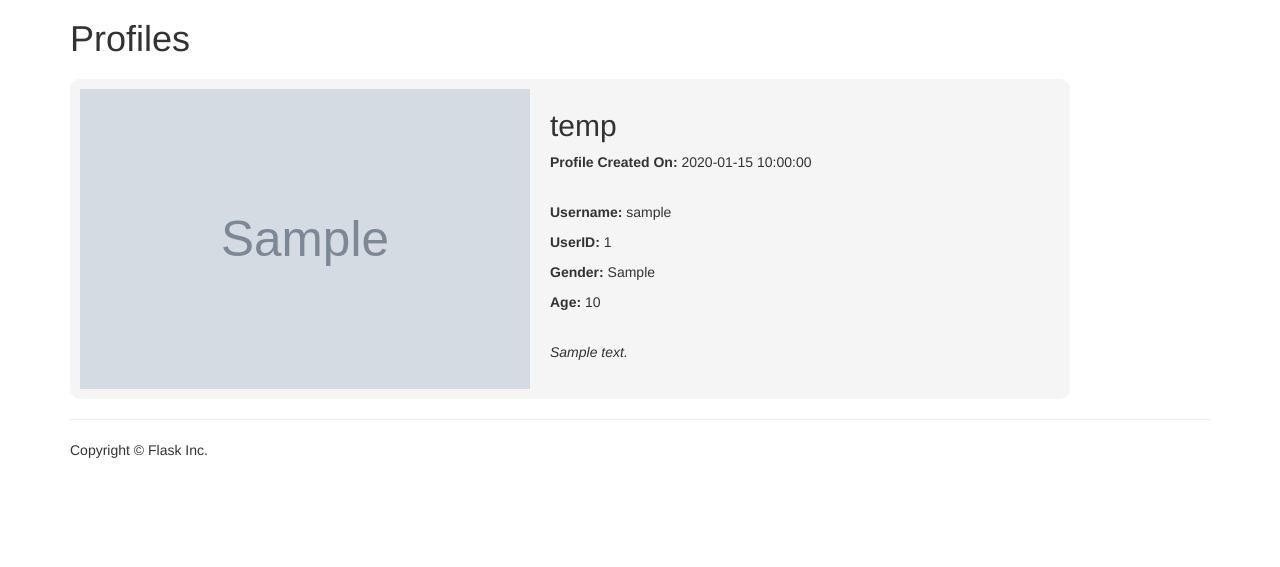
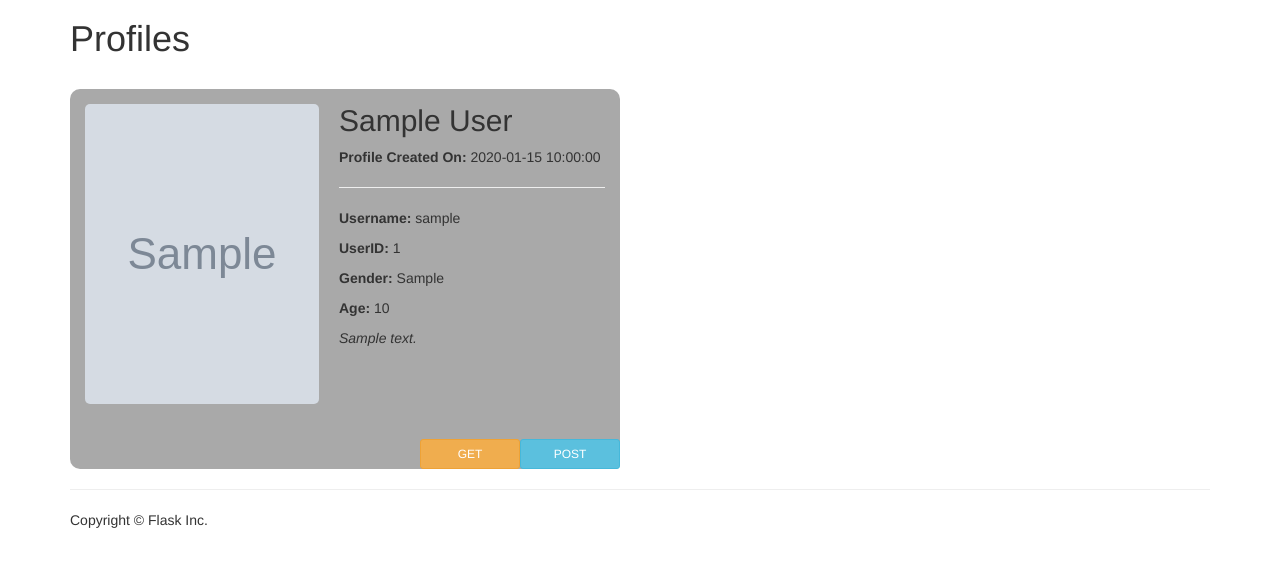
Before and after one commit to vidalCreates/info3180-project1, a Flask app: page /profiles in a window 1280 px wide. Shown: the part 51-618 px from the top of the page. Run offline with Flask 2, Linux system fonts and the light colour scheme; tables that the repository leaves empty hold one stand-in row (values such as "Sample post"); grey boxes marked "Sample" are stand-in pictures; some libraries are stand-ins or nearby versions.

Commit message:
css formatting, added testing buttons for get and post requests

```diff
--- a/app/static/css/profile.css
+++ b/app/static/css/profile.css
@@ -1,24 +1,52 @@
 .profile{
     position:relative;
-    width:1000px;
-    height:320px;
-    background-color: whitesmoke;
+    display:inline-block;
+    float:left;
+    width:550px;
+    height:380px;
+    background-color: darkgrey;
     border-radius:10px;
-    padding:10px 10px 10px 10px;
+    margin-right:20px;
+    padding:15px 15px 15px 15px;
     margin-top:20px;
 }
 
 .profile-image{
+    position:relative;
+    display:inline-block;
+    float:left;
+    width:45%;
+}
+.profile-image > img{
+    position:relative;
+    width:100%;
+    height:300px;
+    border-radius:5px;
+}
+
+.profile-info{
+    position:relative;
+    display:inline-block;
+    float:left;
+    padding-left: 20px;
+    width:55%;
+}
+
+.profile-info > h2{
+    margin-top: 0px;
+}
+
+.profile-requests{
+    position:absolute;
+    bottom:0px;
+    right:0px;
+}
+
+.profile-requests > form{
     display:inline-block;
     float:left;
 }
-.profile-image > img{
-    width:450px;
-    height:300px;
+
+.profile-requests > form > button{
+    width:100px;
 }
-
-.profile-info{
-    display:inline-block;
-    float:left;
-    padding-left: 20px;
-}
--- /dev/null
+++ b/app/templates/profile-individual-template.html
@@ -0,0 +1,29 @@
+<div class="profile">
+    <div class="profile-image">
+        {% if profile.profile_image %}
+            <img src="{{ url_for('static',filename="uploads/"+profile.profile_image)}}">
+        {%  else %}
+            <img src="{{ url_for('static',filename="images/default-profile.png") }}">
+        {% endif %}
+    </div>
+    <div class="profile-info">
+        <h2>{{ profile.first_name }} {{ profile.last_name }}</h2>
+        <p><strong>Profile Created On:</strong> {{ profile.created_on }}</p>
+        <hr/>
+        <p><strong>Username:</strong> {{ profile.username }}</p>
+        <p><strong>UserID:</strong> {{ profile.userid }}</p>
+        <p><strong>Gender:</strong> {{ profile.gender }}</p>
+        <p><strong>Age:</strong> {{ profile.age }}</p>
+        <p><em>{{ profile.biography }}</em></p>
+    </div>
+
+    <div class="profile-requests">
+        <form action="{{ url_for('userprofile',userid=profile.userid) }}" method="get">
+            <button class="btn btn-sm btn-warning submit-btn" type="submit">GET</button>
+        </form>
+
+        <form action="{{ url_for('userprofile',userid=profile.userid) }}" method="post">
+            <button class="btn btn-sm btn-info submit-btn" type="submit">POST</button>
+        </form>
+    </div>
+</div>
--- a/app/templates/profile.html
+++ b/app/templates/profile.html
@@ -16,7 +16,7 @@
     </p>
     <br/>
 
-    <form action="{{ url_for('profile') }}" method="post"  enctype="multipart/form-data">
+    <form action="{{ url_for('profile') }}" method="post" enctype="multipart/form-data">
         <div class="form-element">
             <label for="fname"><span class="required">* </span>First Name </label>
             <p>Please enter your first name</p>
--- a/app/templates/profiles.html
+++ b/app/templates/profiles.html
@@ -8,25 +8,6 @@
 {% block main %}
     <h1>Profiles</h1>
     {% for profile in profiles %}
-        <div class="profile">
-            <div class="profile-image">
-                {% if profile.profile_image %}
-                    <img src="{{ url_for('static',filename="uploads/"+profile.profile_image)}}">
-                {%  else %}
-                    <img src="{{ url_for('static',filename="images/default-profile.png") }}">
-                {% endif %}
-            </div>
-            <div class="profile-info">
-                <h2>temp</h2>
-                <p><strong>Profile Created On:</strong> {{ profile.created_on }}</p>
-                <br/>
-                <p><strong>Username:</strong> {{ profile.username }}</p>
-                <p><strong>UserID:</strong> {{ profile.userid }}</p>
-                <p><strong>Gender:</strong> {{ profile.gender }}</p>
-                <p><strong>Age:</strong> {{ profile.age }}</p>
-                <br/>
-                <p><em>{{ profile.biography }}</em></p>
-            </div>
-        </div>
+        {% include 'profile-individual-template.html' %}
     {% endfor %}
 {% endblock %}
--- a/app/views.py
+++ b/app/views.py
@@ -37,7 +37,7 @@ def about():
 ###
 # The functions below should be applicable to all Flask apps.
 ###
-@app.route('/profile', methods=['POST','GET'])
+@app.route('/profile', methods=['POST', 'GET'])
 def profile():
     if request.method == 'POST':
         #handling the random unique id
@@ -53,9 +53,10 @@ def profile():
 
         #handleing the file upload
         profile_image = request.files['file']
-        file_folder = app.config['UPLOAD_FOLDER']
-        filename = secure_filename(profile_image.filename)
-        profile_image.save(os.path.join(file_folder, filename))
+        if profile_image:
+            file_folder = app.config['UPLOAD_FOLDER']
+            filename = secure_filename(profile_image.filename)
+            profile_image.save(os.path.join(file_folder, filename))
 
         #handling the time created
         created_on = time.strftime('%Y/%b/%d')
@@ -77,7 +78,7 @@ def profile():
     return render_template('profile.html')
 
 
-@app.route('/profiles', methods=['GET','POST'])
+@app.route('/profiles', methods=['GET', 'POST'])
 def profiles():
     userlist=[]
     users = UserProfile.query.filter_by().all()
@@ -91,21 +92,12 @@ def profiles():
         except:
             print 'no profiles found'
     elif request.method == 'GET':
-        for user in users:
-            userlist += [{'username':user.username,
-                          'userid':user.userid,
-                          'created_on':user.created_on,
-                          'profile_image':user.profile_image,
-                          'gender':user.gender,
-                          'age':user.age,
-                          'biography':user.biography}]
-
-        return render_template('profiles.html', profiles=userlist)
+        return render_template('profiles.html', profiles=users)
     #flash('Content-Type Error','danger')
     #return redirect(url_for('home'))
 
 
-@app.route('/profile/<userid>', methods=['GET','POST'])
+@app.route('/profile/<userid>', methods=['GET', 'POST'])
 def userprofile(userid):
     #if request.headers['Content-Type'] == 'application/json':
     user = UserProfile.query.filter_by(userid=userid).first()
```
Also changed, not shown: app/templates/profile-individual.html (+1 -20 lines), README.md, app/static/uploads/7wtR8Jq.jpg (deleted), app/static/uploads/Hawaii-Beach-Wallpaper-HD.jpg (deleted), app/static/uploads/IMG_20160307_055000.jpg (added), app/static/uploads/background_5.jpg (deleted).
